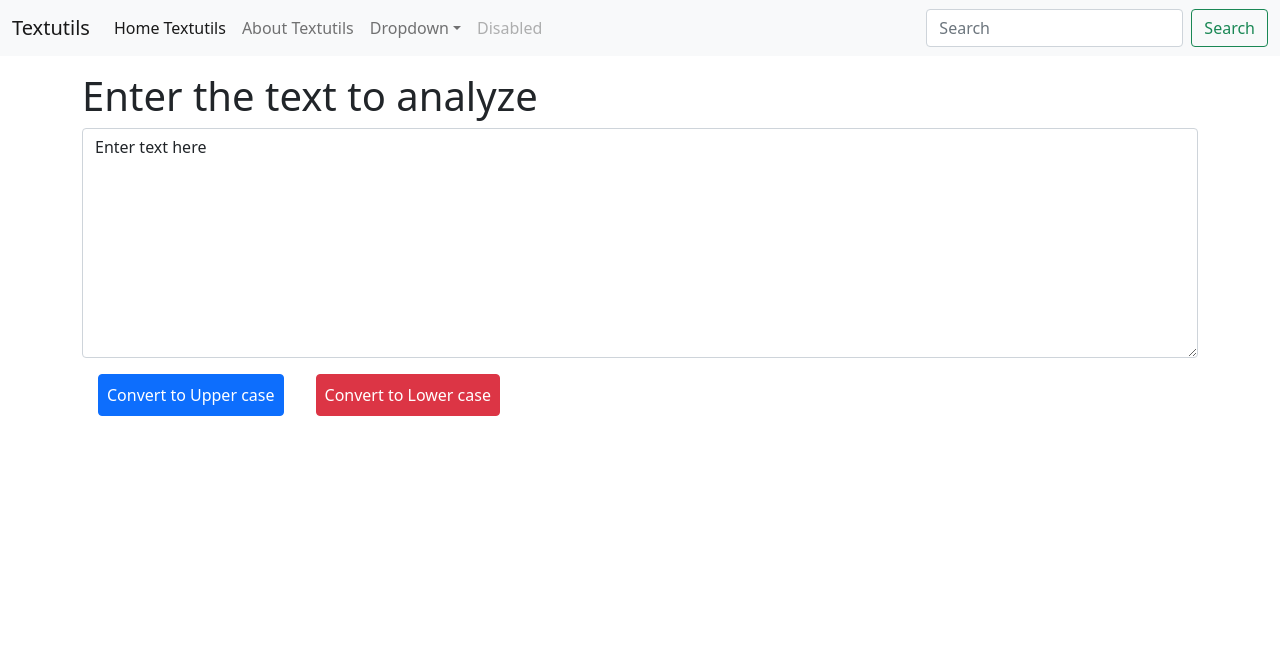
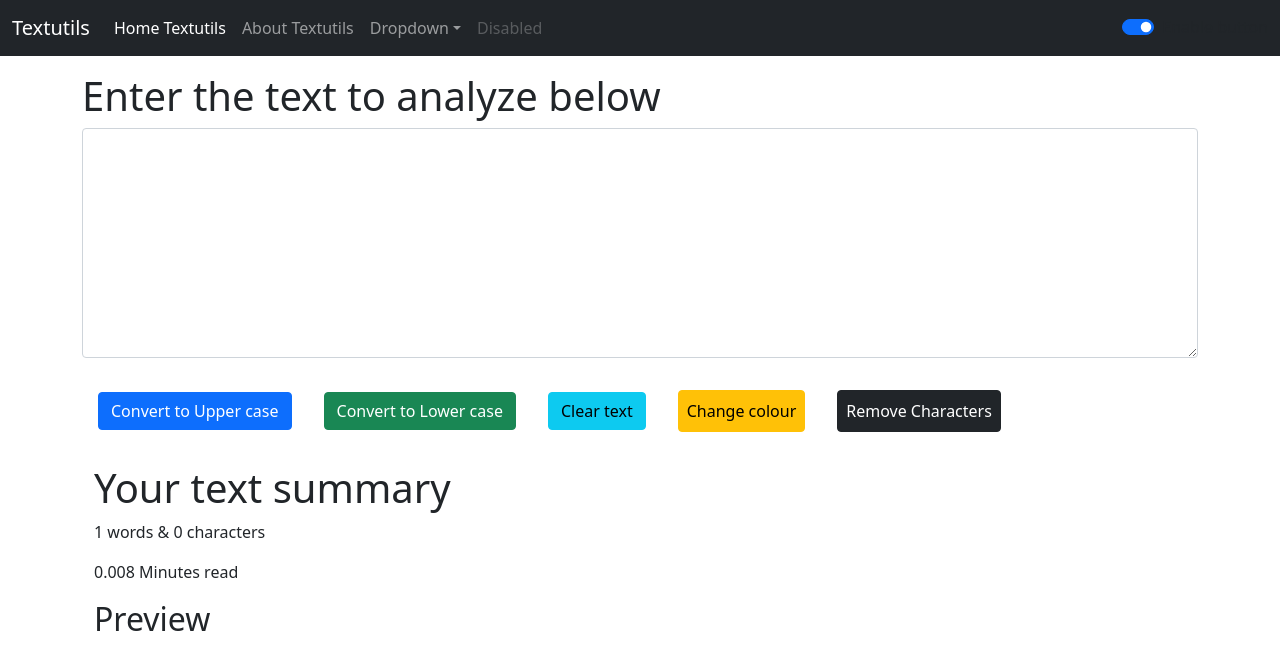
Before and after one commit to sherrymerry/React_demoproject, a React (Create React App) app in the folder demo-app/: page / in a window 1280 px wide. Shown: the top 670 px of the page. Built offline with nearby package versions, Linux system fonts and the light colour scheme.

Commit message:
textutils updated

```diff
--- a/demo-app/src/App.js
+++ b/demo-app/src/App.js
@@ -1,4 +1,5 @@
 import './App.css';
+import About from './components/About';
 import Navbar from './components/Navbar';
 import TextForm from './components/TextForm';
 
@@ -10,10 +11,14 @@ function App() {
 <Navbar title="Textutils" aboutText="About Textutils" homeText="Home Textutils" />
 
 {/* <Navbar/> */}
-{/* agr navbar nh chlana to phr defult wala chlega */}
+{/* agar navbar nahi chalana to phir default wala chalega */}
 
 <div className="container my-3">
-<TextForm heading="Enter the text to analyze" />
+
+<TextForm heading="Enter the text to analyze below" />
+
+{/* <About/> */}
+
 </div>
 
 
--- /dev/null
+++ b/demo-app/src/components/About.js
@@ -0,0 +1,80 @@
+import React, {useState} from 'react'
+
+export default function About() {
+
+    const [myStyle , setMyStyle]= useState({
+        color:'black',
+        backgroundColor:'white'
+
+    })
+
+    const [btnText, setBtnText] = useState("Enable Dark Mode")
+
+    const toggleButton = ()=> {
+        if(myStyle.color === 'black'){
+            setMyStyle({
+                color: 'white',
+                backgroundColor: 'black',
+                border: '1px solid white'
+            })
+            setBtnText("Enable Light Mode")
+        }
+
+        else{
+            setMyStyle({
+                color: 'black',
+                backgroundColor: 'white'
+            })
+            setBtnText("Enable Dark Mode")
+        }
+    }
+
+  return (
+    <div className="container" style={myStyle}>
+<h1 className="my-3">About Us</h1>
+      <div className="accordion" id="accordionExample" style={myStyle}>
+  <div className="accordion-item">
+    <h2 className="accordion-header" id="headingOne">
+      <button className="accordion-button" type="button" data-bs-toggle="collapse" data-bs-target="#collapseOne" style={myStyle} aria-expanded="true" aria-controls="collapseOne">
+        Accordion Item #1
+      </button>
+    </h2>
+    <div id="collapseOne" className="accordion-collapse collapse show" aria-labelledby="headingOne" data-bs-parent="#accordionExample">
+      <div className="accordion-body" style={myStyle}>
+        <strong>This is the first item's accordion body.</strong> It is shown by default, until the collapse plugin adds the appropriate classes that we use to style each element. These classes control the overall appearance, as well as the showing and hiding via CSS transitions. You can modify any of this with custom CSS or overriding our default variables. It's also worth noting that just about any HTML can go within the <code>.accordion-body</code>, though the transition does limit overflow.
+      </div>
+    </div>
+  </div>
+  <div className="accordion-item">
+    <h2 className="accordion-header" id="headingTwo">
+      <button className="accordion-button collapsed" type="button" data-bs-toggle="collapse" data-bs-target="#collapseTwo" style={myStyle} aria-expanded="false" aria-controls="collapseTwo">
+        Accordion Item #2
+      </button>
+    </h2>
+    <div id="collapseTwo" className="accordion-collapse collapse" aria-labelledby="headingTwo" data-bs-parent="#accordionExample">
+      <div className="accordion-body" style={myStyle}>
+        <strong>This is the second item's accordion body.</strong> It is hidden by default, until the collapse plugin adds the appropriate classes that we use to style each element. These classes control the overall appearance, as well as the showing and hiding via CSS transitions. You can modify any of this with custom CSS or overriding our default variables. It's also worth noting that just about any HTML can go within the <code>.accordion-body</code>, though the transition does limit overflow.
+      </div>
+    </div>
+  </div>
+  <div className="accordion-item">
+    <h2 className="accordion-header" id="headingThree">
+      <button className="accordion-button collapsed" type="button" data-bs-toggle="collapse" data-bs-target="#collapseThree" style={myStyle} aria-expanded="false" aria-controls="collapseThree">
+        Accordion Item #3
+      </button>
+    </h2>
+    <div id="collapseThree" className="accordion-collapse collapse" aria-labelledby="headingThree" data-bs-parent="#accordionExample">
+      <div className="accordion-body" style={myStyle}>
+        <strong>This is the third item's accordion body.</strong> It is hidden by default, until the collapse plugin adds the appropriate classes that we use to style each element. These classes control the overall appearance, as well as the showing and hiding via CSS transitions. You can modify any of this with custom CSS or overriding our default variables. It's also worth noting that just about any HTML can go within the <code>.accordion-body</code>, though the transition does limit overflow.
+      </div>
+    </div>
+  </div>
+</div>
+
+<div className="container my-3">
+<button type="button" className="btn btn-primary" onClick={toggleButton}>{btnText}</button>
+</div>
+
+    </div>
+  )
+}
--- a/demo-app/src/components/Navbar.js
+++ b/demo-app/src/components/Navbar.js
@@ -5,7 +5,7 @@ import PropTypes from 'prop-types'
 export default function Navbar(props) {
   return (
 
-<nav className="navbar navbar-expand-lg navbar-light bg-light">
+<nav className="navbar navbar-expand-lg navbar-dark bg-dark">
   <div className="container-fluid">
     <a className="navbar-brand" href="/">{props.title}</a>
     <button className="navbar-toggler" type="button" data-bs-toggle="collapse" data-bs-target="#navbarSupportedContent" aria-controls="navbarSupportedContent" aria-expanded="false" aria-label="Toggle navigation">
@@ -34,10 +34,15 @@ export default function Navbar(props) {
           <a className="nav-link disabled" href="/" tabindex="-1" aria-disabled="true">Disabled</a>
         </li>
       </ul>
-      <form className="d-flex">
+      {/* <form className="d-flex">
         <input className="form-control me-2" type="search" placeholder="Search" aria-label="Search" />
         <button className="btn btn-outline-success" type="submit">Search</button>
-      </form>
+      </form> */}
+
+<div class="form-check form-switch ">
+  <input class="form-check-input " type="checkbox" id="flexSwitchCheckChecked" checked />
+  <label class="form-check-label" for="flexSwitchCheckChecked">Enable button</label>
+</div>
     </div>
   </div>
 </nav>
--- a/demo-app/src/components/TextForm.js
+++ b/demo-app/src/components/TextForm.js
@@ -8,32 +8,69 @@ export default function Textform(props) {
         setText(newText);
     }
 
-    const handleDownClick = ()=>{
+    const handleLowClick = ()=>{
         let newText=text.toLowerCase();
         setText(newText);
     }
 
+    const handleClearClick = ()=>{
+        let newText=('');
+        setText(newText);
+    }
+
+    const [textColor, setTextColor] = useState('black');
+
+    const handleColourClick = () => {
+      const newTextColor = textColor === 'black' ? 'blue' : 'black';
+      setTextColor(newTextColor);
+    };
+
+
+    const handlesliceClick = () =>{
+      let newText=text.slice(1);
+      setText(newText);
+    }
+
     const handleOnChange = (event) =>{
-
         setText(event.target.value)
     }
 
 
-const [text, setText] = useState('Enter text here');
+
+  const [text, setText] = useState('');
 
 // text="new text";
 // setText=("newText");
 
+
   return (
+    <>
+
     <div>
 
 <h1>{props.heading}</h1>
 <div className="mb-3">
-  <textarea className="form-control" value={text} onChange={handleOnChange} id="exampleFormControlTextarea1" rows="9"></textarea>
-  <button className="btn btn-primary m-3 p-2" onClick={handleUpClick}>Convert to Upper case</button>
-  <button className="btn btn-danger  m-3 p-2" onClick={handleDownClick}>Convert to Lower case</button>
-</div>
+
+
+  <textarea className="form-control" value={text} onChange={handleOnChange}  style={{ color: textColor }} id="exampleFormControlTextarea1" rows="9"></textarea>
+  </div>
+  <button className="btn btn-primary mx-3" onClick={handleUpClick}>Convert to Upper case</button>
+  <button className="btn btn-success mx-3" onClick={handleLowClick}>Convert to Lower case</button>
+  <button className="btn btn-info mx-3" onClick={handleClearClick}>Clear text</button>
+  <button className="btn btn-warning m-3 p-2" onClick={handleColourClick}>Change colour</button>
+  <button className="btn btn-dark m-3 p-2" onClick={handlesliceClick}>Remove Characters</button>
+    </div>
+
+    <div className="container my-3">
+      <h1>Your text summary</h1>
+      <p>{text.split(" ").length} words & {text.length} characters</p>
+      <p>{0.008 * text.split(" ").length} Minutes read</p>
+      <h2>Preview</h2>
+      <p className="my-2" style={{ color: textColor }}>{text}</p>
+
 
     </div>
+
+    </>
   )
 }
```
